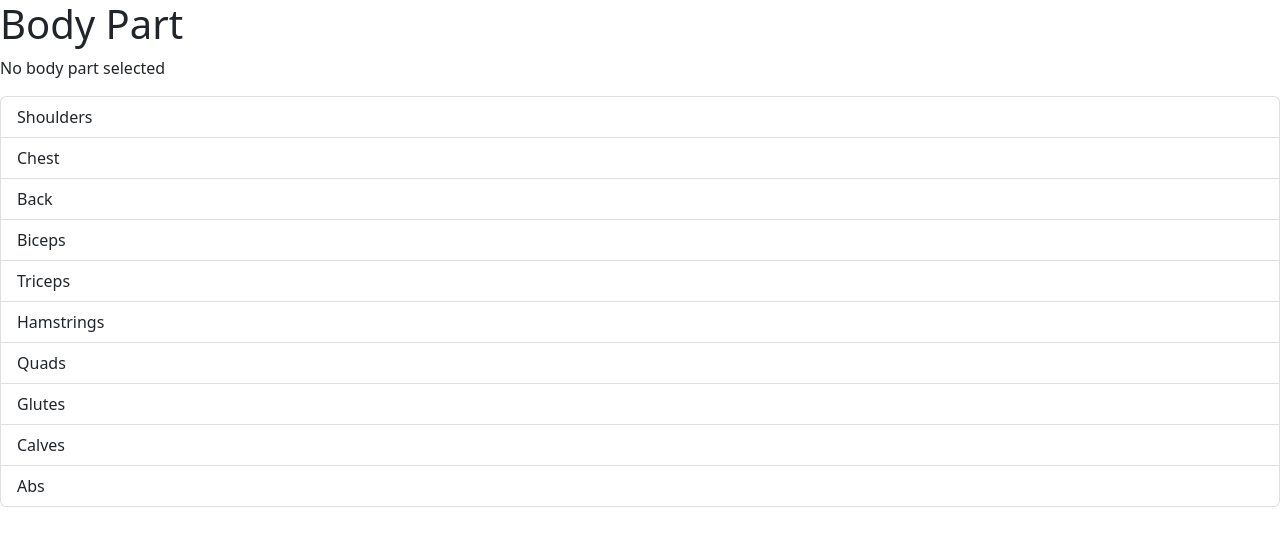
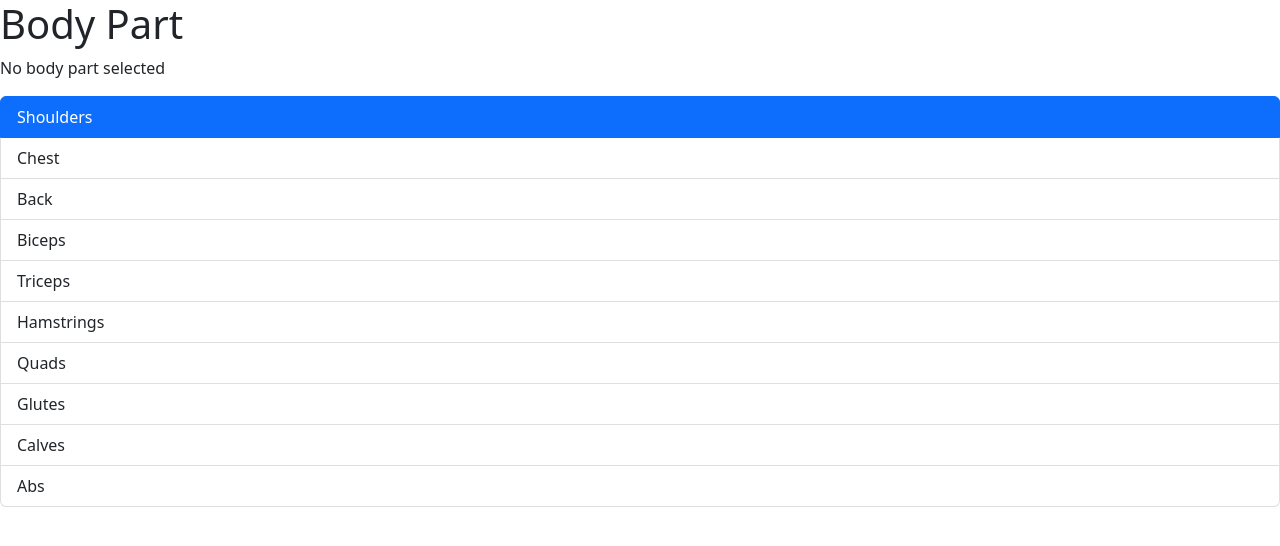
Before and after one commit to anniepuy/randomReactComponents, a React (Vite) app: page / in a window 1280 px wide. Shown: the top 546 px of the page. Built offline with nearby package versions, Linux system fonts and the light colour scheme.

Commit message:
user item selection

```diff
--- a/src/components/ListGroup.tsx
+++ b/src/components/ListGroup.tsx
@@ -14,18 +14,21 @@ function ListGroup () {
         'Abs'
     ];
 
-    const bodyPartSelected = []
+    const selectedIndex = 0;
+
+    const bodyPartSelected = [];
     //Turn the array into a list
 
-    const handleClick = (event: MouseEvent ) => console.log(event)
+    const handleClick = (event: MouseEvent ) => console.log(event);
 
     return (
         <>
             <h1>Body Part</h1>
             {bodyPartSelected.length === 0 && <p>No body part selected</p>}
             <ul className="list-group">
-                {bodypart.map((bodypart) => (
-                    <li className="list-group-item"
+                {bodypart.map((bodypart, index) => (
+                    <li
+                    className={ selectedIndex === index ? 'list-group-item active' : 'list-group-item'}
                     key = {bodypart}
                     onClick={handleClick}
                     >
```
